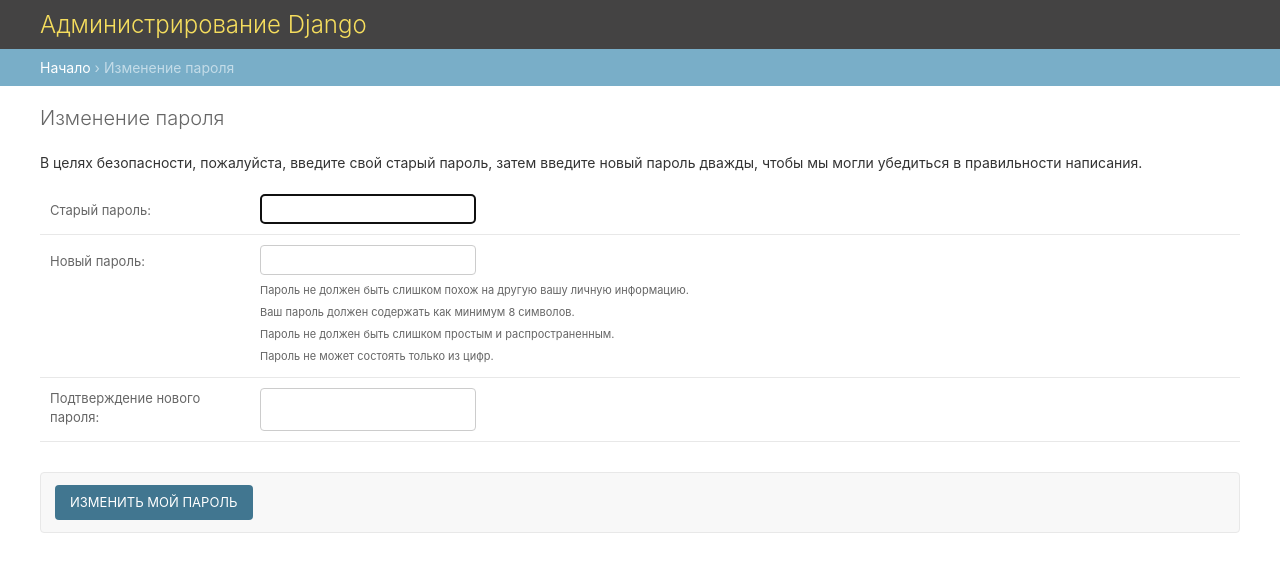
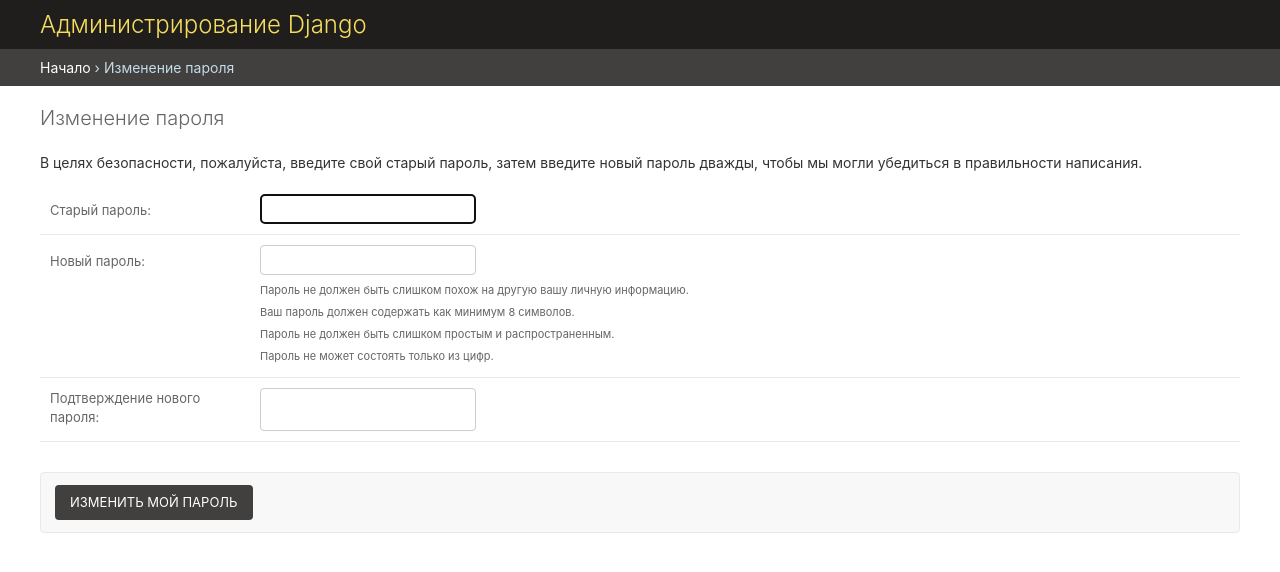
Before and after one commit to gsricco/durak, a Django app: a page that uses templates/admin/base.html in a window 1280 px wide. Shown: the top 572 px of the page. Run offline with Django 4.2, Linux system fonts and the light colour scheme; the visitor is signed in with stand-in values (Sample User, id 1); some libraries are stand-ins or nearby versions.

Commit message:
edit admin.

```diff
--- a/configs/settings.py
+++ b/configs/settings.py
@@ -46,6 +46,7 @@
     'accaunts',
     'start_all_template',
     'content_manager',
+
 ]
 
 MIDDLEWARE = [
--- a/content_manager/models.py
+++ b/content_manager/models.py
@@ -25,7 +25,6 @@
         verbose_name = 'Контент сайта'
         verbose_name_plural = 'Контент сайта'
 
-
     def __str__(self):
         return f'Контент сайта'
 
--- a/templates/admin/base.html
+++ b/templates/admin/base.html
@@ -102,11 +102,27 @@
     </div>
 </div>
 
-    <style>
+<style>
 #header, .module caption  {
-    background: #444343;
+    background: #201d1d;
+
 }
-    </style>
+div.breadcrumbs {
+    background: #423f3f;
+}
+
+.module h2, .module caption, .inline-group h2 {
+    background: #262525;
+}
+
+.button.default, input[type=submit].default, .submit-row input.default {
+    background: #423f3f;
+}
+
+.button, input[type=submit], input[type=button], .submit-row input, a.button {
+    background: #423f3f;
+}
+</style>
 
 <!-- END Container -->
 </body>
```
Also changed, not shown: accaunts/admin.py (+11 -8 lines).
